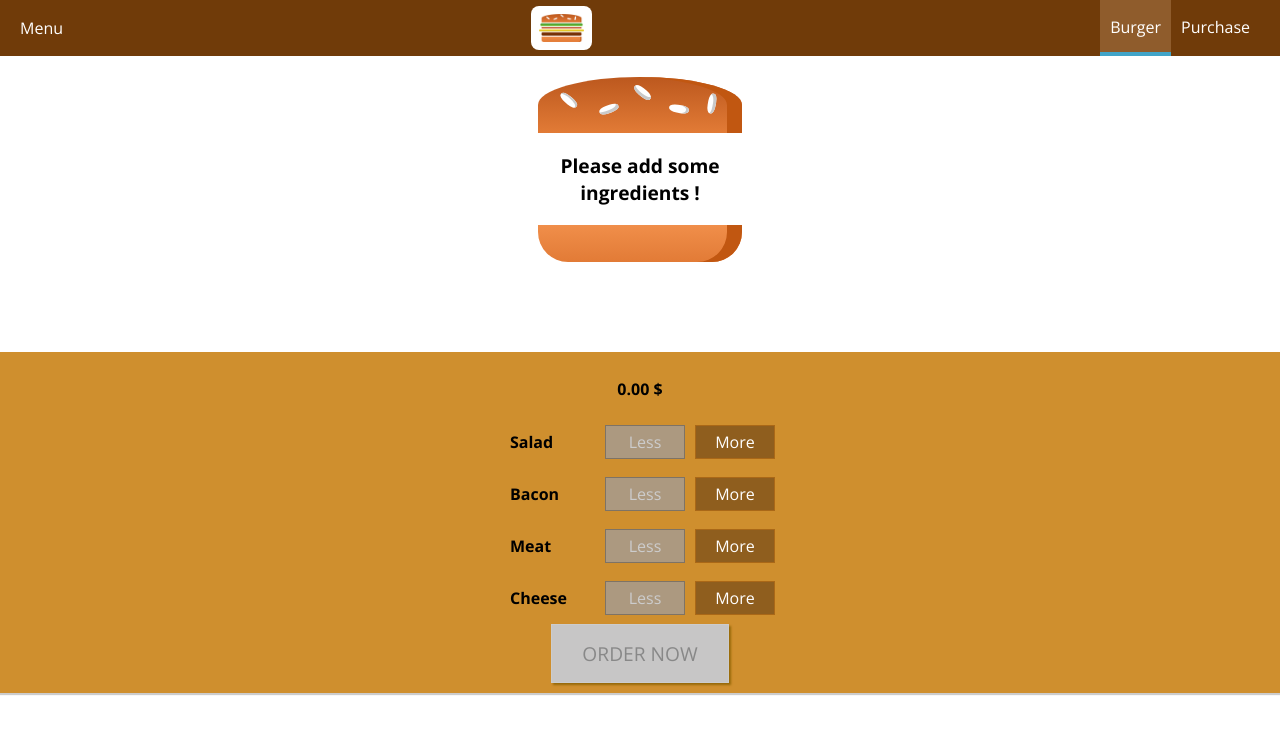
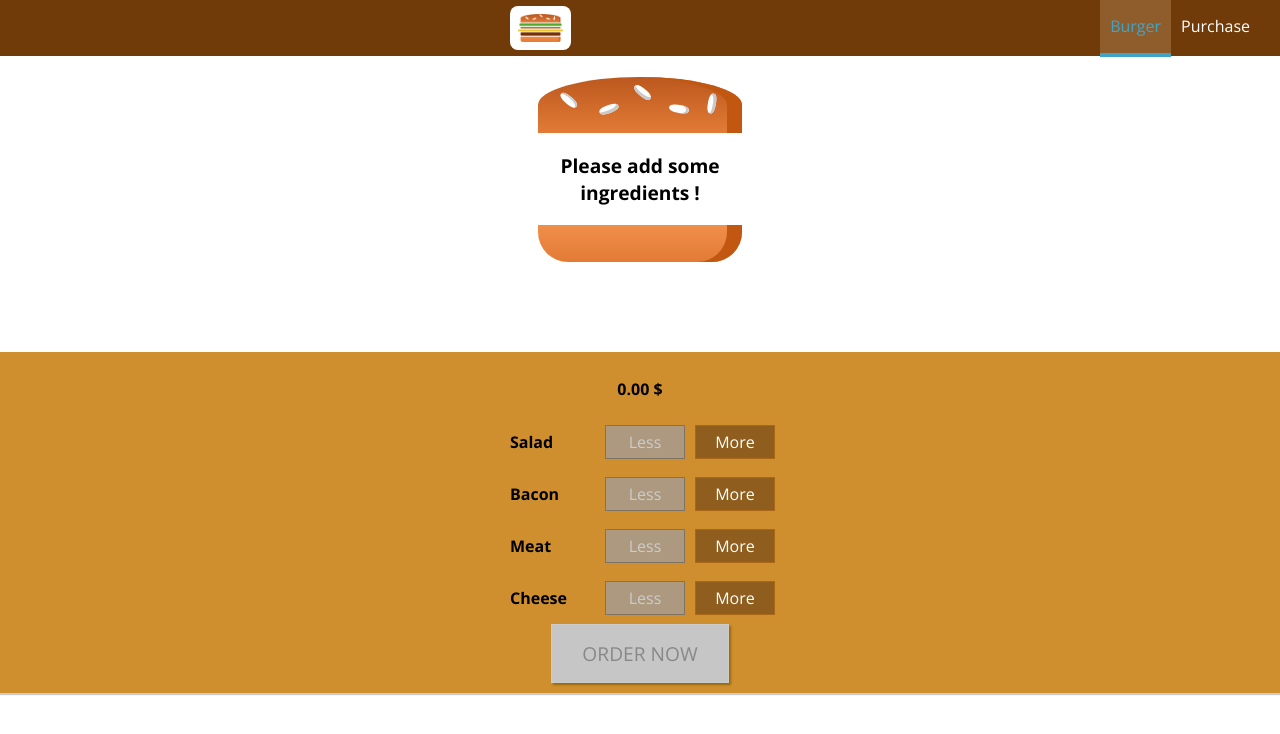
Before and after one commit to NumOne01/burgerApp, a React (Create React App) app: page / in a window 1280 px wide. Shown: the top 734 px of the page. Built offline with nearby package versions, Linux system fonts and the light colour scheme.

Commit message:
add sidebar

```diff
--- a/src/components/Layout/Layout.js
+++ b/src/components/Layout/Layout.js
@@ -1,14 +1,33 @@
-import React, { Fragment } from "react"
+import React, { Fragment, Component } from "react"
 import Toolbar from "../Navigation/Toolbar/Toolbar"
 import classes from "./Layout.module.css"
+import Sidedrawer from "../Sidedrawer/Sidedrawer"
 
-const Layout = props => {
-	return (
-		<Fragment>
-			<Toolbar />
-			<div className={classes.Layout}>{props.children}</div>
-		</Fragment>
-	)
+class Layout extends Component {
+	state = {
+		showSidedrawer: false
+	}
+
+	closeSideDrawer = () => {
+		this.setState({ showSidedrawer: false })
+	}
+
+	openSideDrawer = () => {
+		this.setState({ showSidedrawer: true })
+	}
+
+	render() {
+		return (
+			<Fragment>
+				<Toolbar showDrawer={this.openSideDrawer} />
+				<Sidedrawer
+					close={this.closeSideDrawer}
+					open={this.state.showSidedrawer}
+				/>
+				<div className={classes.Layout}>{this.props.children}</div>
+			</Fragment>
+		)
+	}
 }
 
 export default Layout
--- a/src/components/Logo/Logo.module.css
+++ b/src/components/Logo/Logo.module.css
@@ -1,6 +1,6 @@
 .Logo {
     background-color: white;
-    height: 80%;
+    height: 100%;
     padding: 8px;
     border-radius: 8px;
     box-sizing: border-box;
--- a/src/components/Navigation/NavigationItems/NavigationItem/NavigationItem.module.css
+++ b/src/components/Navigation/NavigationItems/NavigationItem/NavigationItem.module.css
@@ -1,3 +1,25 @@
+.NavigationItem {
+	width: 100%;
+}
+
+.NavigationItem a {
+	box-sizing: border-box;
+	margin: 16px 4px;
+	margin: 0;
+	color: #8f5c2c;
+	display: block;
+	width: 100%;
+	text-decoration: none;
+	padding: 8px;
+}
+
+.NavigationItem a:hover,
+.NavigationItem a:active,
+.NavigationItem a.active {
+	color: #40a4c8;
+}
+
+@media (min-width: 576px) {
 	.NavigationItem {
 		margin: 0;
 		height: 100%;
@@ -6,13 +28,10 @@
 	}
 
 	.NavigationItem a {
-	box-sizing: border-box;
 		padding: 16px 10px;
 		margin: 0;
 		color: white;
-	display: block;
-	height: 100%;
-	text-decoration: none;
+		width: auto;
 		border-bottom: 4px solid transparent;
 	}
 
@@ -22,3 +41,4 @@
 		border-bottom: 4px solid #40a4c8;
 		background-color: #8f5c2c;
 	}
+}
--- a/src/components/Navigation/NavigationItems/NavigationItems.module.css
+++ b/src/components/Navigation/NavigationItems/NavigationItems.module.css
@@ -5,3 +5,9 @@
     display: flex;
     align-items: center;
 }
+
+@media(max-width: 575px) {
+    .NavigationItems {
+        flex-direction: column;
+    }
+}
--- a/src/components/Navigation/Toolbar/Toolbar.js
+++ b/src/components/Navigation/Toolbar/Toolbar.js
@@ -3,12 +3,17 @@ import React from "react"
 import classes from "./Toolbar.module.css"
 import Logo from "../../Logo/Logo"
 import NavigationItems from "../NavigationItems/NavigationItems"
+import HumbergurButton from "../../UI/HumbergurButton/HumbergurButton"
 
-const Toolbar = () => {
+const Toolbar = props => {
 	return (
 		<header className={classes.Toolbar}>
-			<div>Menu</div>
-			<Logo />
+			<div>
+				<HumbergurButton clicked={props.showDrawer} />
+			</div>
+			<div className={classes.Logo}>
+				<Logo />
+			</div>
 			<nav>
 				<NavigationItems />
 			</nav>
--- a/src/components/Navigation/Toolbar/Toolbar.module.css
+++ b/src/components/Navigation/Toolbar/Toolbar.module.css
@@ -17,3 +17,13 @@
 .Toolbar nav {
     height: 100%;
 }
+
+.Logo {
+    height: 80%;
+}
+
+@media(max-width: 575px) {
+    .Toolbar nav {
+        display: none;
+    }
+}
--- /dev/null
+++ b/src/components/Sidedrawer/Sidedrawer.js
@@ -0,0 +1,23 @@
+import React, { Fragment } from "react"
+import Logo from "../Logo/Logo"
+import NavigationItems from "../Navigation/NavigationItems/NavigationItems"
+import Backdrop from "../UI/Backdrop/Backdrop"
+import classes from "./Sidedrawer.module.css"
+
+const Sidedrawer = props => {
+	return (
+		<Fragment>
+			<Backdrop show={props.open} clicked={props.close} />
+			<div className={[classes.Sidedrawer, props.open ? classes.Open : classes.Close].join(" ")}>
+				<div className={classes.Logo}>
+					<Logo />
+				</div>
+				<nav>
+					<NavigationItems />
+				</nav>
+			</div>
+		</Fragment>
+	)
+}
+
+export default Sidedrawer
--- /dev/null
+++ b/src/components/Sidedrawer/Sidedrawer.module.css
@@ -0,0 +1,32 @@
+.Sidedrawer {
+	position: fixed;
+    left: 0;
+    top: 0;
+	width: 280px;
+    max-width: 70%;
+    height: 100%;
+	z-index: 200;
+    box-sizing: border-box;
+    padding: 32px 8px;
+    transition: transform 0.5 ease-out;
+    background-color: white;
+}
+
+@media (min-width: 576px) {
+	.Sidedrawer {
+		display: none;
+	}
+}
+
+.Open {
+	transform: translateX(0);
+}
+
+.Close {
+	transform: translateX(-100%);
+}
+
+.Logo {
+    height: 11%;
+    margin-bottom: 24px;
+}
--- /dev/null
+++ b/src/components/UI/HumbergurButton/HumbergurButton.js
@@ -0,0 +1,14 @@
+import React from "react"
+import classes from "./HumbergurButton.module.css"
+
+const HumbergurButton = props => {
+	return (
+		<div className={classes.DrawerToggle} onClick={props.clicked}>
+			<div></div>
+			<div></div>
+			<div></div>
+		</div>
+	)
+}
+
+export default HumbergurButton
--- /dev/null
+++ b/src/components/UI/HumbergurButton/HumbergurButton.module.css
@@ -0,0 +1,24 @@
+.DrawerToggle {
+    width: 40px;
+    height: 100%;
+    display: flex;
+    flex-flow: column;
+    justify-content: space-around;
+    align-items: center;
+    padding: 10px 0;
+    box-sizing: border-box;
+    cursor: pointer;
+}
+
+.DrawerToggle div {
+    width: 90%;
+    height: 3px;
+    margin: 3px 0;
+    background-color: white;
+}
+
+@media (min-width: 576px) {
+    .DrawerToggle {
+        display: none;
+    }
+}
```
Lines whose indentation alone changed are shown as unchanged.
